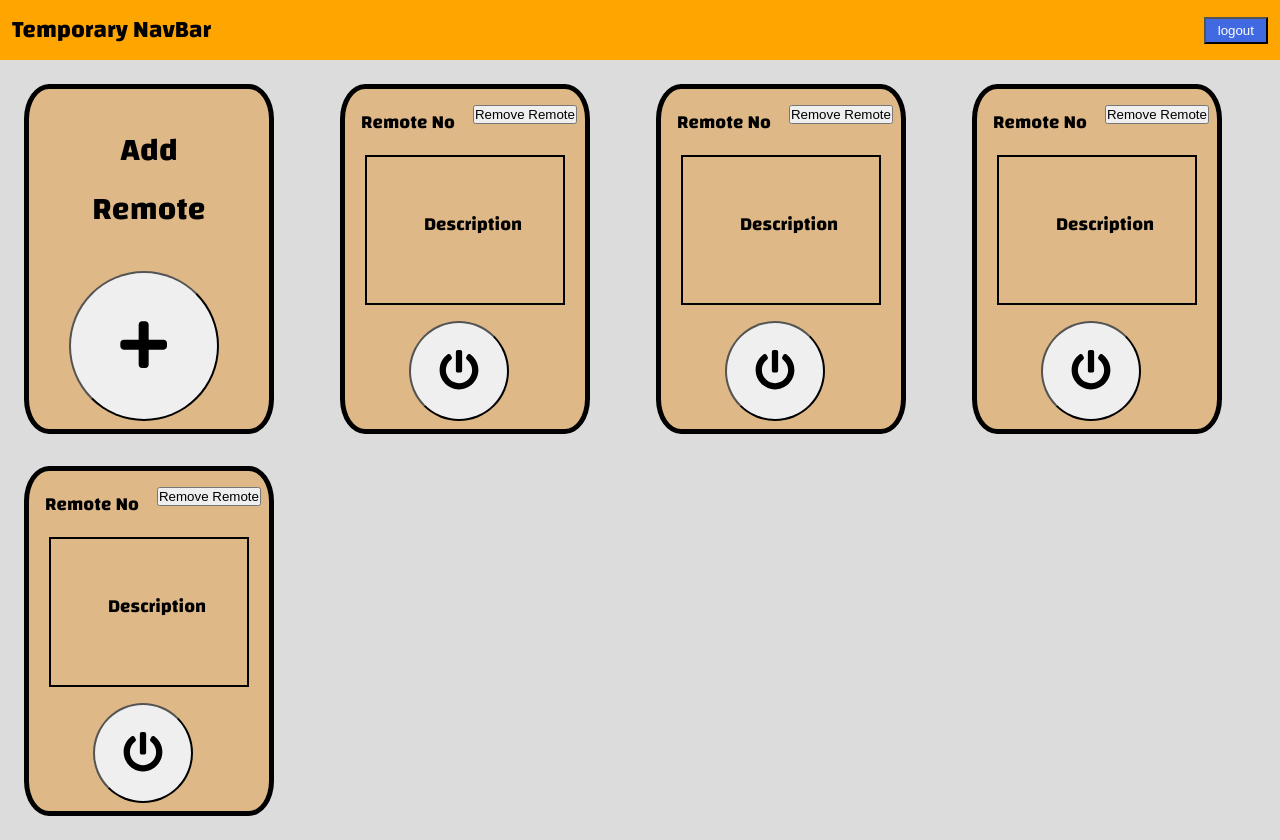
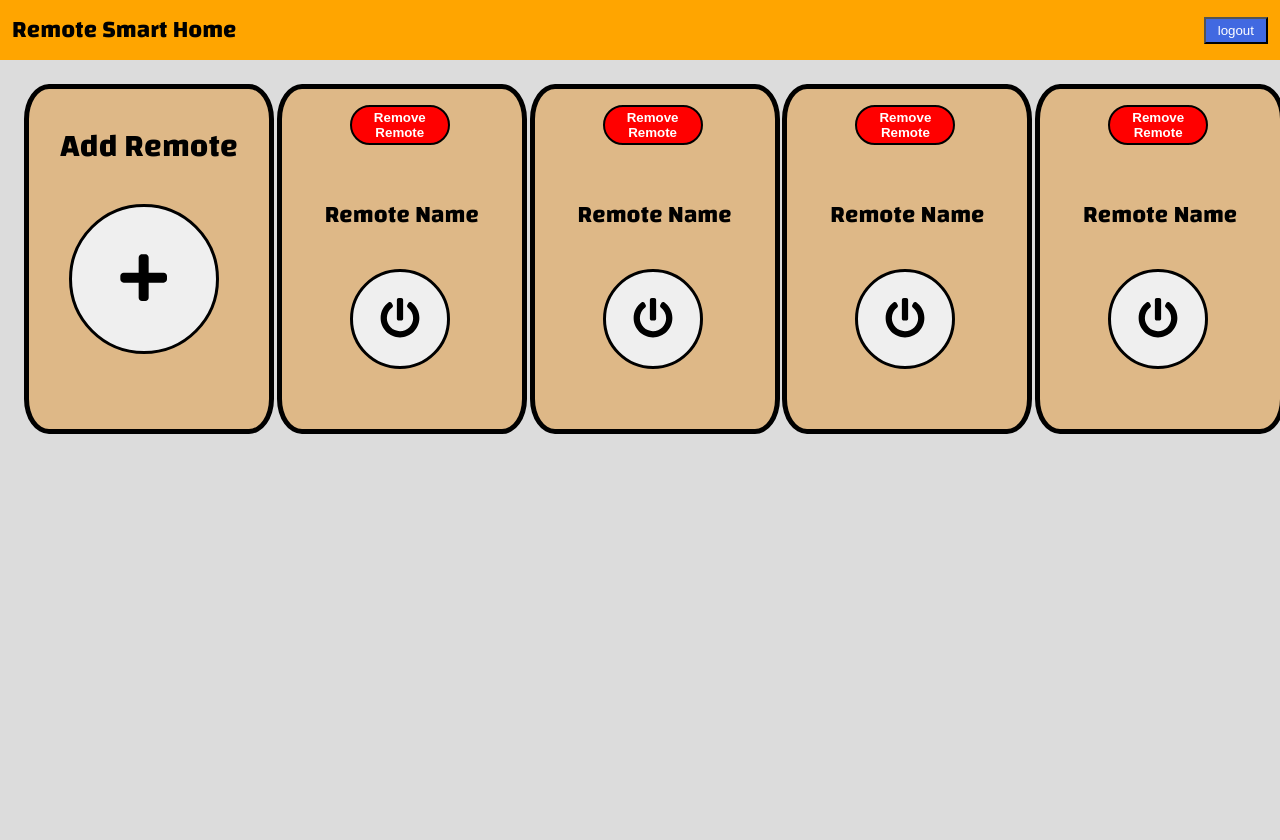
Before and after one commit to Exceed-Group11/remote-smart-home-frontend, a React (Create React App) app: page /home in a window 1280 px wide. After the commit the page ends 800 px from the top, so only its background shows below. Built offline with nearby package versions, Linux system fonts and the light colour scheme.

Commit message:
UI Completed (Maybe.....)

```diff
--- a/src/App.css
+++ b/src/App.css
@@ -31,7 +31,7 @@ nav {
   padding: 1.5rem;
   display: grid;
   justify-content: center;
-  grid-template-columns: repeat(auto-fill, minmax(250px, 1fr));
+  grid-template-columns: repeat(auto-fill, minmax(200px, 1fr));
   gap: 2rem;
 }
 
@@ -47,7 +47,7 @@ nav {
 .card h1 {
   margin: auto;
   text-align: center;
-  padding: 2rem;
+  margin: 1.75rem;
 }
 
 .btn-remote-add {
@@ -56,47 +56,141 @@ nav {
   height: 150px;
   border-radius: 50%;
   left: 2.5rem;
+  border: 3px solid black;
 }
 
 .plus {
   font-size: 400%;
 }
 
-.card h3 {
-  padding-left: 1rem;
-  padding-top: 1rem;
+.card h2 {
+  text-align: center;
+  margin: 2rem auto;
 }
 
 .btn-remote-remove {
-  position: absolute;
-  top: 1rem;
-  right: 0.5rem;
-}
-
-.description-box {
+  width: 100px;
+  height: 40px;
+  border-radius: 20px;
+  margin: 1rem 68px 1rem;
+  background-color: red;
+  font-weight: bold;
+  color: white;
   border: 2px solid black;
-  width: 200px;
-  height: 150px;
-  margin-left: 20px;
-  margin-top: 1rem;
-  margin-bottom: 1rem;
-}
-
-.description-box h3 {
-  text-align: center;
-  padding-top: 50px;
 }
 
 .btn-power {
-  position: absolute;
   width: 100px;
   height: 100px;
   border-radius: 50%;
-  /* border: 2px solid gray; */
-  left: 4rem;
-  /* background-color: red; */
+  margin: 0 68px;
+  border: 3px solid black;
 }
 
 .power {
   font-size: 300%;
 }
+
+.return-po {
+  width: 100px;
+  /* border: 1px solid gray; */
+  margin: 2rem auto 2rem;
+}
+
+.btn-return {
+  width: 100px;
+  height: 50px;
+  border-radius: 20px;
+  border: 3px solid black;
+}
+
+.add-form-card {
+  width: 400px;
+  height: 300px;
+  border: 5px solid black;
+  border-radius: 10px;
+  margin: 0 auto;
+}
+
+.add-form-card h2 {
+  text-align: center;
+  margin-top: 1rem;
+}
+
+.add-form-card h4 {
+  padding: 1rem;
+}
+
+.input-name {
+  width: 350px;
+  height: 25px;
+  margin-left: 15px;
+}
+
+.btn-add {
+  width: 100px;
+  height: 50px;
+  border-radius: 20px;
+  margin-top: 2rem;
+  margin-left: 140px;
+  border: 3px solid black;
+}
+
+.login-title {
+  text-align: center;
+}
+
+.container {
+  border: 5px solid black;
+  border-radius: 10px;
+  width: 750px;
+  height: 500px;
+  display: flex;
+  margin-left: 24%;
+  margin-top: 2%;
+}
+
+.pic {
+  /* border: 3px solid gray; */
+  width: 400px;
+  height: 490px;
+}
+
+.form {
+  /* border: 3px solid gray; */
+  width: 350px;
+  height: 490px;
+  text-align: center;
+}
+
+.form h1 {
+  margin-top: 1rem;
+  margin-bottom: 1rem;
+}
+
+.login-box {
+  width: 225px;
+  height: 20px;
+}
+
+.btn-login {
+  background-color: aquamarine;
+  border-radius: 20px;
+  width: 225px;
+  height: 40px;
+  margin-top: 1.5rem;
+  margin-bottom: 1rem;
+  border: 3px solid blue;
+}
+
+.login-de {
+  margin-left: -9rem;
+}
+
+.login-op {
+  margin-left: -5rem;
+}
+
+.login-op-id {
+  margin-left: -7.5rem;
+}
--- a/src/App.js
+++ b/src/App.js
@@ -3,16 +3,16 @@ import { BrowserRouter, Route, Routes } from "react-router-dom"
 import Home from './pages/Home';
 import Login from './pages/Login';
 import Register from './pages/Register';
-import Navbar from './components/Navbar';
+import AddForm from './pages/AddForm';
 
 function App() {
   return (
     <BrowserRouter>
-      <Navbar />
       <Routes>
         <Route path='/home' element={<Home />} />
         <Route path='/login' element={<Login />} />
         <Route path='/register' element={<Register />} />
+        <Route path='/addform' element={<AddForm />} />
       </Routes>
     </BrowserRouter>
   );
--- a/src/components/AddCard.js
+++ b/src/components/AddCard.js
@@ -1,13 +1,16 @@
 import React from 'react'
 import { FaPlus } from 'react-icons/fa'
+import { Link } from 'react-router-dom'
 
 const AddCard = () => {
   return (
     <div className='card'>
-        <h1>Add Remote</h1>
+      <h1>Add Remote</h1>
+      <Link to="/addform">
         <button className='btn-remote-add'>
-            <FaPlus className='plus' />
+          <FaPlus className='plus' />
         </button>
+      </Link>
     </div>
   )
 }
--- /dev/null
+++ b/src/components/AuthForm.js
@@ -0,0 +1,25 @@
+import React from 'react'
+
+const AuthForm = (props) => {
+  return (
+    <form className='login-form'>
+        <h4 className='login-de'>Username :</h4>
+        <input name='usr' className='login-box' />
+        <h4 className='login-de'>Password :</h4>
+        <input name='pass' className='login-box' />
+        {props.isRegister &&
+        <h4 className='login-op'>Confirm Password :</h4> }
+        {props.isRegister &&
+        <input name='conpass' className='login-box' />}
+        {props.isRegister &&
+        <h4 className='login-op-id'>Hardware ID :</h4>}
+        {props.isRegister &&
+        <input name='hardid' className='login-box' />}
+        <button className='btn-login'>
+          {props.isRegister ? 'Register' : 'Login' }
+        </button>
+    </form>
+  )
+}
+
+export default AuthForm
--- a/src/components/Navbar.js
+++ b/src/components/Navbar.js
@@ -2,14 +2,14 @@ import React from 'react'
 import { useAuth } from './AuthProvider'
 
 
-const Navbar = () => {
+const Navbar = (props) => {
   const { logout } = useAuth()
   return (
     <nav>
-        <h1>Temporary NavBar</h1>
-        <button onClick={logout} className='btn-add-remote'>
+        <h1>Remote Smart Home</h1>
+        {props.isHome && <button onClick={logout} className='btn-add-remote'>
             logout
-        </button>
+        </button>}
     </nav>
   )
 }
--- /dev/null
+++ b/src/components/RemoteAddForm.js
@@ -0,0 +1,16 @@
+import React from 'react'
+
+const RemoteAddForm = () => {
+  return (
+    <div className='add-form-card'>
+        <h2>Add Remote</h2>
+        <h4>Remote Name :</h4>
+        <input name='remote-name' placeholder='Ex. Air Conditioner' className='input-name' />
+        <button className='btn-add'>
+          Add
+        </button>
+    </div>
+  )
+}
+
+export default RemoteAddForm
--- a/src/components/RemoteCard.js
+++ b/src/components/RemoteCard.js
@@ -5,13 +5,10 @@ const RemoteCard = () => {
   return (
     <div>
         <div className='card'>
-            <h3>Remote No</h3>
             <button className='btn-remote-remove'>
                 Remove Remote
             </button>
-            <div className='description-box'>
-                <h3>Description</h3>
-            </div>
+            <h2>Remote Name</h2>
             <button className='btn-power'>
                 <FaPowerOff className='power'/>
             </button>
--- /dev/null
+++ b/src/pages/AddForm.js
@@ -0,0 +1,22 @@
+import React from 'react'
+import { Link } from 'react-router-dom'
+import Navbar from '../components/Navbar'
+import RemoteAddForm from '../components/RemoteAddForm'
+
+const AddForm = () => {
+  return (
+    <div>
+      <Navbar />
+      <div className='return-po'>
+        <Link to='/home'>
+          <button className='btn-return'>
+            Return
+          </button>
+        </Link>
+      </div>
+      <RemoteAddForm />
+    </div>
+  )
+}
+
+export default AddForm
--- a/src/pages/Home.js
+++ b/src/pages/Home.js
@@ -1,10 +1,12 @@
 import React from 'react'
 import AddCard from '../components/AddCard'
+import Navbar from '../components/Navbar'
 import RemoteCard from '../components/RemoteCard'
 
 const Home = () => {
   return (
     <div>
+      <Navbar isHome={true}/>
       <div className='card-list'>
         <AddCard />
         <RemoteCard />
--- a/src/pages/Login.js
+++ b/src/pages/Login.js
@@ -1,9 +1,20 @@
 import React from 'react'
+import { Link } from 'react-router-dom'
+import AuthForm from '../components/AuthForm'
+import Navbar from '../components/Navbar'
 
 const Login = () => {
   return (
     <div>
-        <h1>Login</h1>
+      <Navbar />
+      <div className='container'>
+        <div className='pic'></div>
+        <div className='form'>
+          <h1>Login</h1>
+          <AuthForm isRegister={false}/>
+          <Link to='/register'>Register</Link>
+        </div>
+      </div>
     </div>
   )
 }
--- a/src/pages/Register.js
+++ b/src/pages/Register.js
@@ -1,9 +1,20 @@
 import React from 'react'
+import { Link } from 'react-router-dom'
+import AuthForm from '../components/AuthForm'
+import Navbar from '../components/Navbar'
 
 const Register = () => {
   return (
     <div>
-        <h1>Register</h1>
+      <Navbar />
+      <div className='container'>
+        <div className='pic'></div>
+        <div className='form'>
+          <h1>Register</h1>
+          <AuthForm isRegister={true}/>
+          <Link to='/login'>Login</Link>
+        </div>
+      </div>
     </div>
   )
 }
```
Lines whose indentation alone changed are shown as unchanged.
